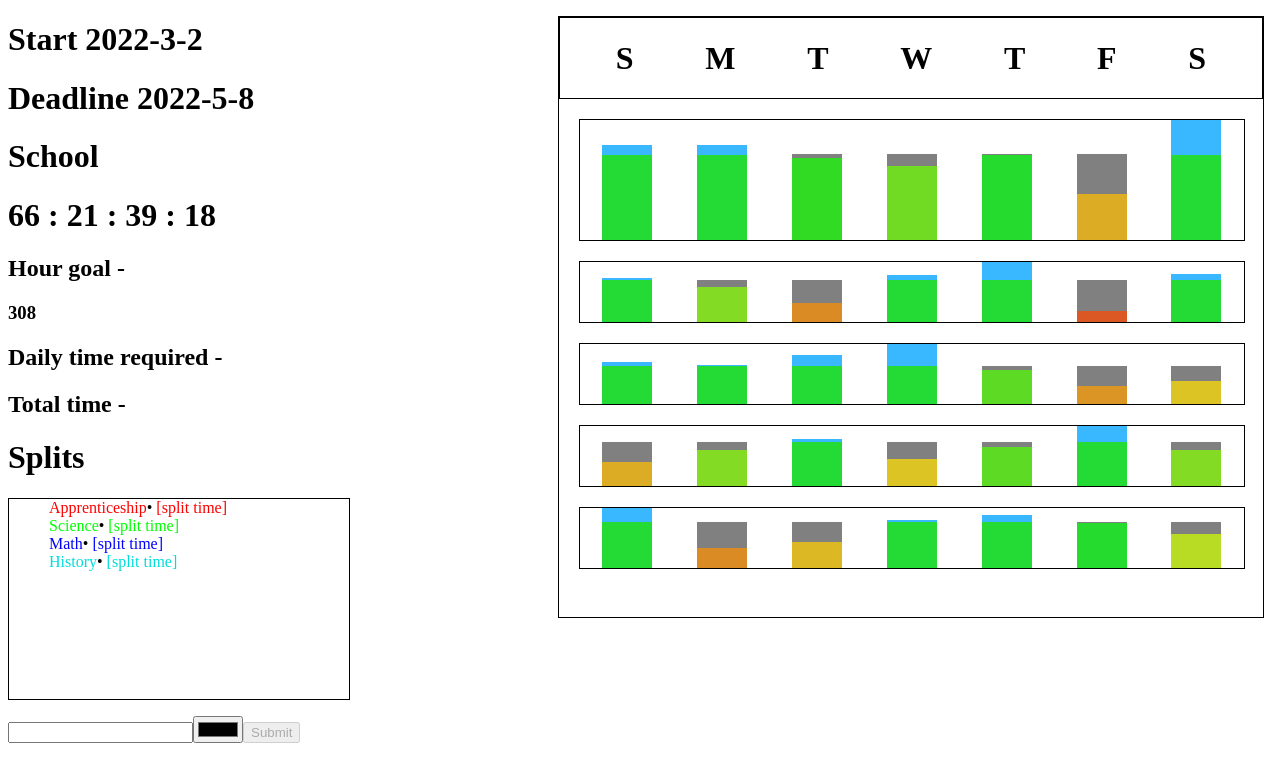
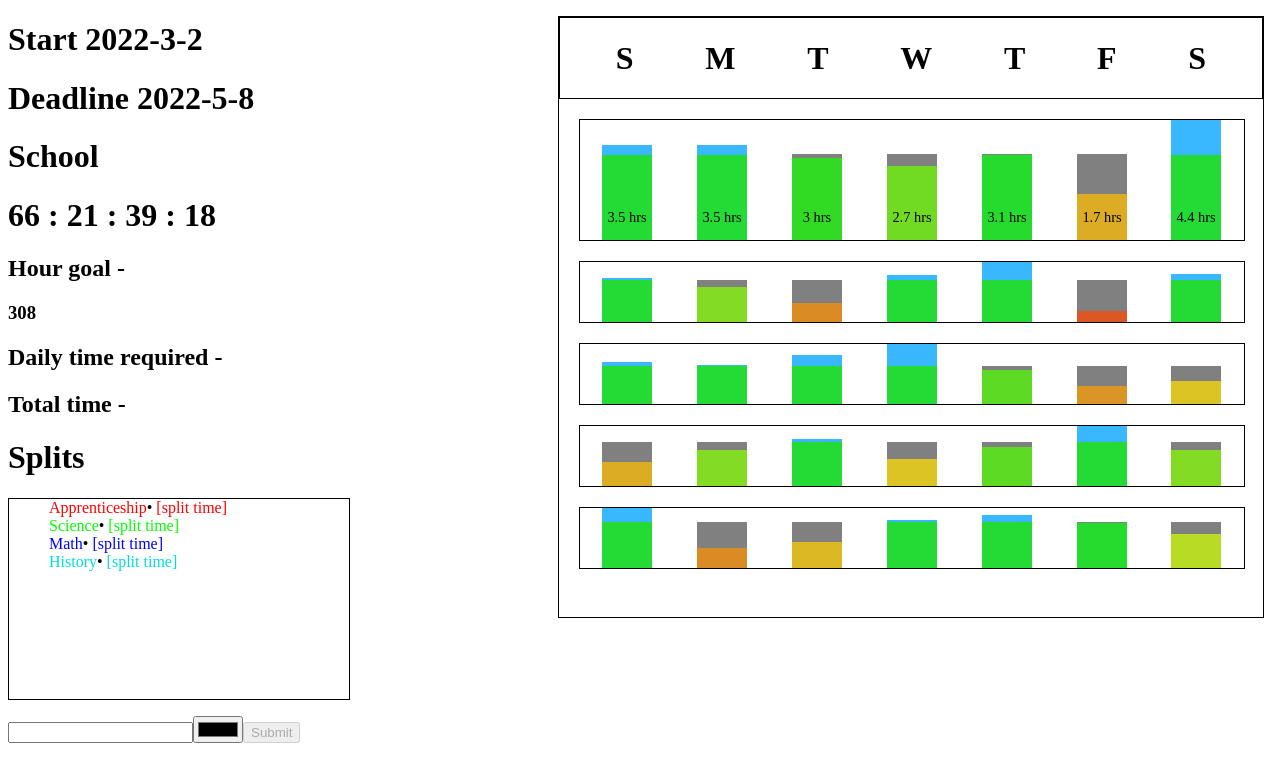
Before and after one commit to exlpt/project-tracker, a React (Create React App) app: page / in a window 1280 px wide. Shown: the top 782 px of the page. Built offline with nearby package versions, Linux system fonts and the light colour scheme.

Commit message:
Add time numbers for each day on active week

```diff
--- a/src/components/projectEditor/BarGraph.js
+++ b/src/components/projectEditor/BarGraph.js
@@ -78,6 +78,10 @@ export default function BarGraph({ mode, weekId }) {
                     : `hsl(${barHue}, 72%, 50%)`,
               }}
             ></div>
+
+            {mode === "active" && (
+              <p className={styles.timeBarNumber}>{Math.floor(addSplitsInDay(day) * 100) / 100} hrs</p>
+            )}
           </div>
         );
       })}
--- a/src/components/projectEditor/BarGraph.module.css
+++ b/src/components/projectEditor/BarGraph.module.css
@@ -29,3 +29,14 @@
 	right: 0;
 	left: 0;
 }
+
+.timeBarNumber {
+	position: absolute;
+	right: 0;
+	left: 0;
+
+	font-size: 0.9rem;
+	text-align: center;
+
+	transform: scaleY(-1);
+}
--- a/src/components/projectEditor/WeekList.module.css
+++ b/src/components/projectEditor/WeekList.module.css
@@ -10,6 +10,8 @@
 	margin-right: 1rem;
 
 	border: 1px solid black;
+
+	overflow-y: scroll;
 }
 
 .daysContainer {
```
